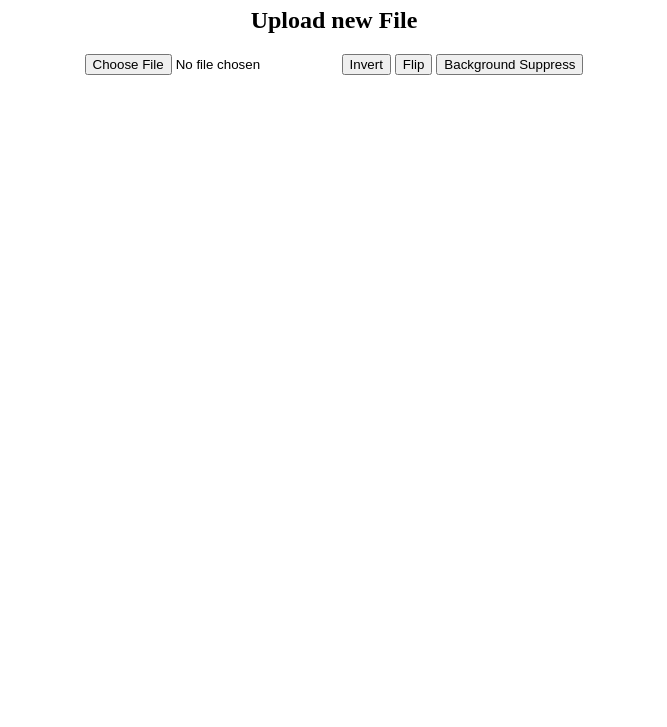
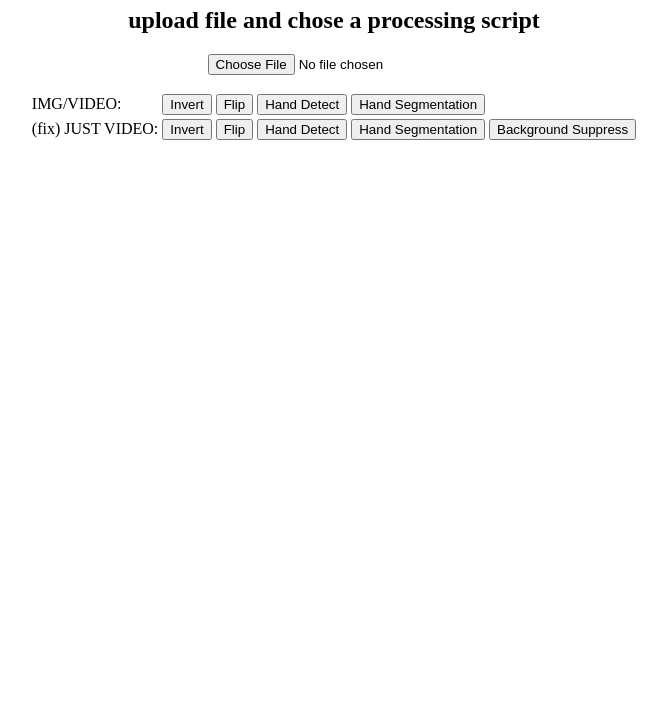
Before and after one commit to awheelis/process_img_on_web, a plain HTML site: page templates/index.html in a window 1280 px wide. Shown: the part 73-800 px from the top of the page, without its empty margins (306-973 px from the left). Drawn offline with Linux system fonts and the light colour scheme.

Commit message:
added readme todo and table format

```diff
--- a/templates/index.html
+++ b/templates/index.html
@@ -2,20 +2,54 @@
 <html lang="en">
 <head>
     <meta charset="UTF-8">
-    <title>Image Processing</title>
+    <title>Image Processing Webpage</title>
 </head>
 <body>
 <div align="center">
-    <h1>Image Processing</h1>
-    <h2>Upload new File</h2>
+    <h1>Image Processing Webpage</h1>
+    <h2>upload file and chose a processing script</h2>
     <form method=post enctype=multipart/form-data>
         <p>
             <input type="file" name="file">
-            <input type="submit" name="submit_button", value="Invert">
-            <input type="submit" name="submit_button", value="Flip">
-            <input type="submit" name="submit_button", value="Background Suppress">
+
             <!-- <input type="submit" value="Upload"> -->
         </p>
+        <table>
+            <tr>
+                <td>IMG/VIDEO: </td>
+                <td>
+                    <input type="submit" name="submit_button", value="Invert">
+                </td>
+                <td>
+                    <input type="submit" name="submit_button", value="Flip">
+                </td>
+                <td>
+                    <input type="submit" name="submit_button", value="Hand Detect">
+                </td>
+                <td>
+                    <input type="submit" name="submit_button", value="Hand Segmentation">
+                </td>
+            </tr>
+            <tr>
+                <td>(fix) JUST VIDEO: </td>
+                <td>
+                    <input type="submit" name="submit_button", value="Invert">
+                </td>
+                <td>
+                    <input type="submit" name="submit_button", value="Flip">
+                </td>
+                <td>
+                    <input type="submit" name="submit_button", value="Hand Detect">
+                </td>
+                <td>
+                    <input type="submit" name="submit_button", value="Hand Segmentation">
+                </td>
+                <td>
+                    <input type="submit" name="submit_button", value="Background Suppress">
+                </td>
+            </tr>
+
+        </table>
     </form>
 </div>
 </body>
```
Also changed, not shown: 1 other file.
